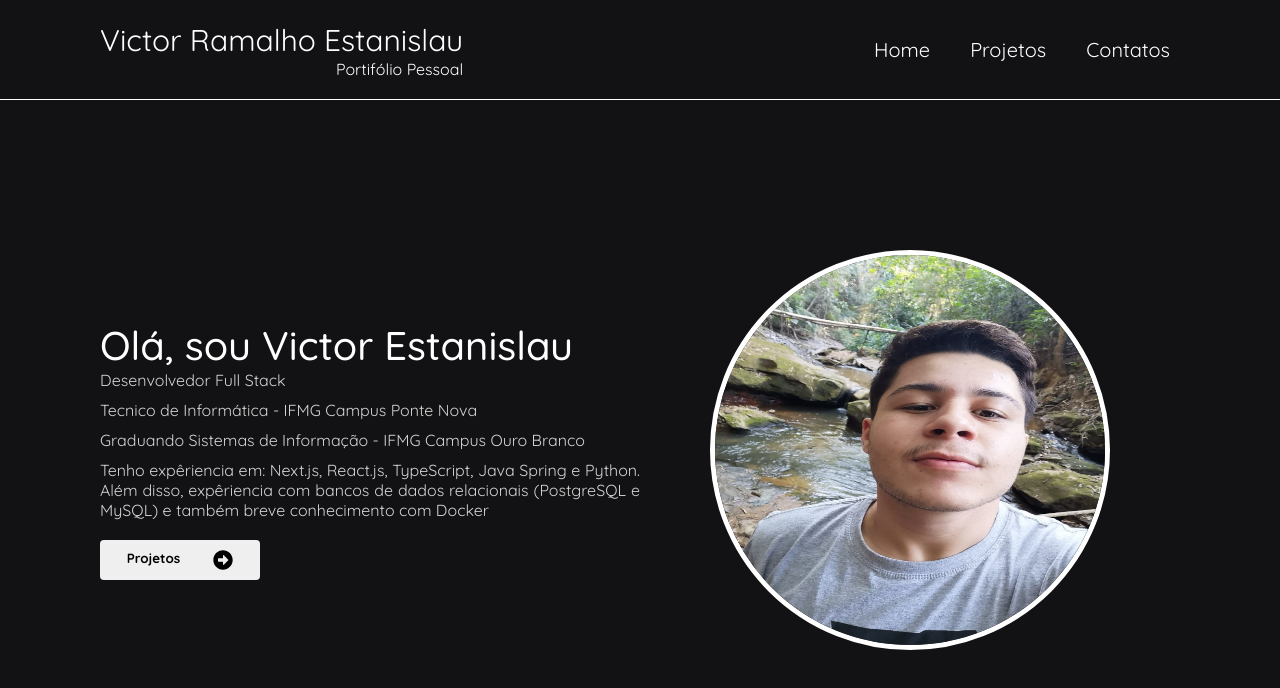
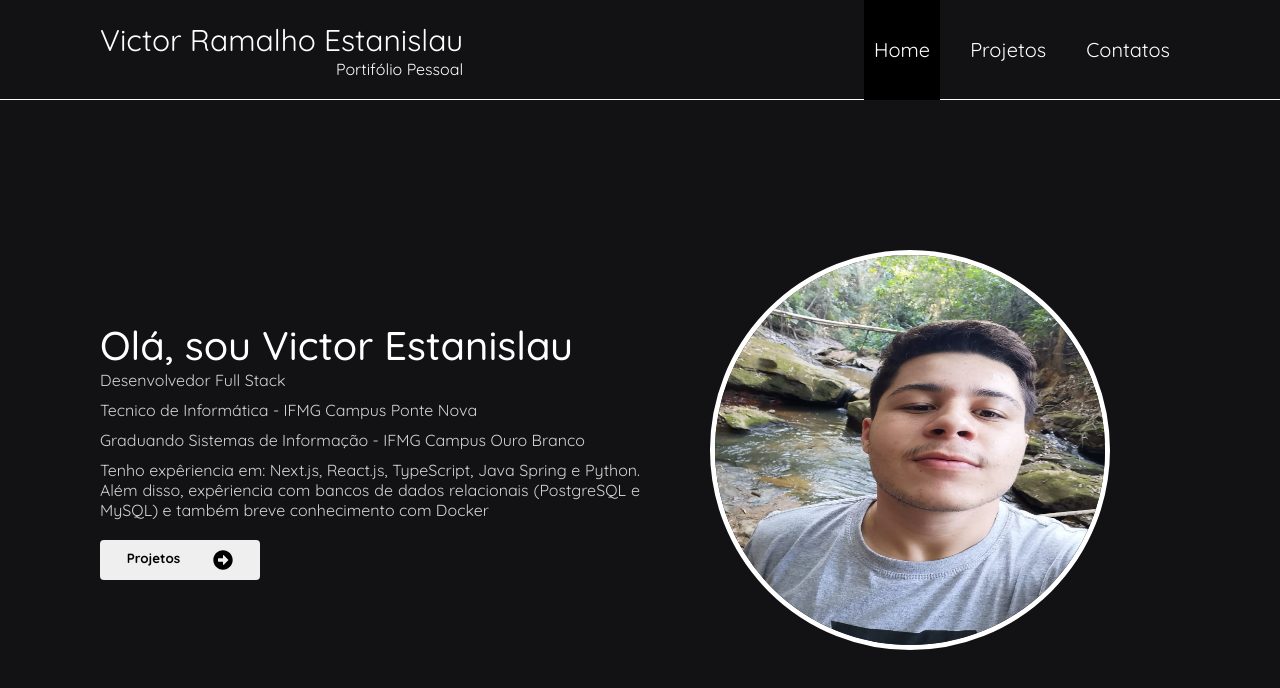
Before and after one commit to EstanisVictor/portifolio, a Next.js app: page / in a window 1280 px wide. Shown: the top 688 px of the page. Built offline with nearby package versions, Linux system fonts and the light colour scheme.

Commit message:
fix: active nav link

```diff
--- a/components/Header/index.jsx
+++ b/components/Header/index.jsx
@@ -16,7 +16,6 @@ export default function Header() {
     const showSidebar = () => setSidebar(!sidebar)
 
     const handleClick = () => {
-        console.log('clicou');
         setSidebar(!sidebar);
     }
 
@@ -39,17 +38,17 @@ export default function Header() {
                         <FaTimes onClick={showSidebar} />
                     </div>
                     <Link className={styles.link} href="/" passHref>
-                        <div className={`${styles.ancora} ${activeLink('')}`} onClick={showSidebar}>
+                        <div className={activeLink('') ? styles.active : styles.ancora} onClick={showSidebar}>
                             Home
                         </div>
                     </Link>
                     <Link className={styles.link} href="projects" passHref>
-                        <div className={`${styles.ancora} ${activeLink('projects')}`} onClick={showSidebar}>
+                        <div className={activeLink('projects') ? styles.active : styles.ancora} onClick={showSidebar}>
                             Projetos
                         </div>
                     </Link>
                     <Link className={styles.link} href="contact" passHref>
-                        <div className={`${styles.ancora} ${activeLink('contact')}`} onClick={showSidebar}>
+                        <div className={activeLink('contact') ? styles.active : styles.ancora} onClick={showSidebar}>
                             Contatos
                         </div>
                     </Link>
--- a/components/Header/styles.module.scss
+++ b/components/Header/styles.module.scss
@@ -71,7 +71,8 @@
 
             .link{
                 text-decoration: none;
-                .ancora{
+
+                .active, .ancora{
                     font-size: 20px;
                     height: 100px;
                     transition: 0.3s;
@@ -89,6 +90,14 @@
                         padding: 0px 10px;
                     }
                 }
+
+                .active{
+                    background-color: black;
+                    &:hover{
+                        background-color: white;
+                        color: black;
+                    }
+                }
             }
 
         }
```
